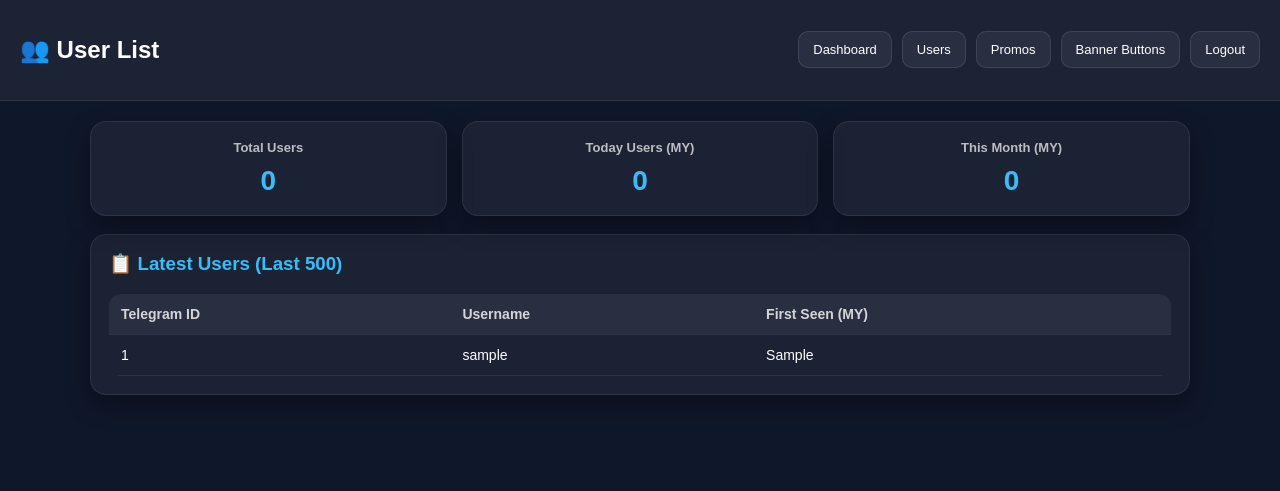
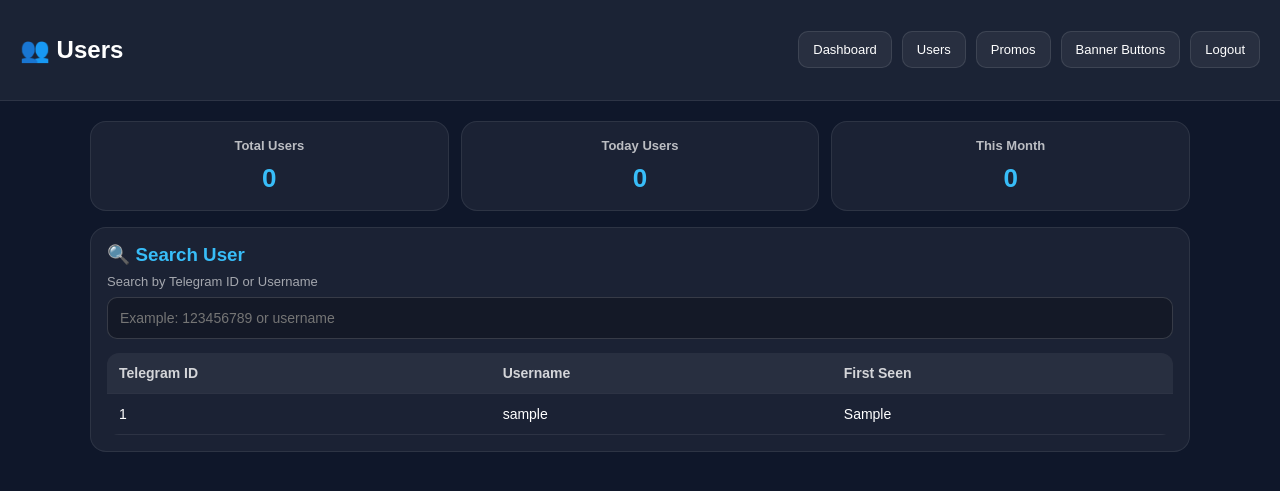
Before and after one commit to Dreamchaser-aus/captaintest12, a Flask app: page /admin/users in a window 1280 px wide. Shown: the top 491 px of the page. Run offline with Flask 3, Linux system fonts and the light colour scheme; the visitor is signed in with stand-in values (Sample User, id 1); a database or web service that is not in the repository returns one stand-in record (values such as "Sample title"); data that the repository does not hold is empty; some libraries are stand-ins or nearby versions.

Commit message:
Update users.html

```diff
--- a/templates/users.html
+++ b/templates/users.html
@@ -5,120 +5,43 @@
   <meta name="viewport" content="width=device-width, initial-scale=1.0">
   <title>Users</title>
   <style>
-    body {
-      margin: 0;
-      font-family: Arial, sans-serif;
-      background: #0f172a;
-      color: white;
-    }
+    body { margin:0; font-family:Arial; background:#0f172a; color:white; }
+    .topbar { padding:16px 20px; display:flex; justify-content:space-between; align-items:center;
+      background:rgba(255,255,255,0.05); border-bottom:1px solid rgba(255,255,255,0.08); }
+    .nav { display:flex; gap:10px; }
+    .nav a { text-decoration:none; padding:10px 14px; border-radius:10px; font-size:13px;
+      background:rgba(255,255,255,0.06); border:1px solid rgba(255,255,255,0.1); color:white; }
+    .nav a:hover { background:rgba(56,189,248,0.2); border-color:rgba(56,189,248,0.4); }
 
-    .topbar {
-      background: rgba(255,255,255,0.05);
-      border-bottom: 1px solid rgba(255,255,255,0.08);
-      padding: 16px 20px;
-      display: flex;
-      justify-content: space-between;
-      align-items: center;
-    }
+    .container { max-width:1100px; margin:auto; padding:20px; }
 
-    .nav {
-      display: flex;
-      gap: 10px;
-    }
+    .stats { display:grid; grid-template-columns:repeat(3,1fr); gap:12px; margin-bottom:16px; }
+    .stat { background:rgba(255,255,255,0.05); border:1px solid rgba(255,255,255,0.08);
+      border-radius:16px; padding:16px; text-align:center; }
+    .stat h3 { margin:0; font-size:13px; opacity:0.7; }
+    .stat p { margin:10px 0 0; font-size:26px; font-weight:bold; color:#38bdf8; }
 
-    .nav a {
-      text-decoration: none;
-      padding: 10px 14px;
-      border-radius: 10px;
-      font-size: 13px;
-      background: rgba(255,255,255,0.06);
-      border: 1px solid rgba(255,255,255,0.1);
-      color: white;
-      transition: 0.2s;
-    }
+    .card { background:rgba(255,255,255,0.05); border:1px solid rgba(255,255,255,0.08);
+      border-radius:16px; padding:16px; }
 
-    .nav a:hover {
-      background: rgba(56,189,248,0.2);
-      border-color: rgba(56,189,248,0.4);
-    }
+    input { width:100%; padding:12px; border-radius:10px; border:1px solid rgba(255,255,255,0.15);
+      background:rgba(0,0,0,0.25); color:white; font-size:14px; outline:none; box-sizing:border-box; }
 
-    .container {
-      max-width: 1100px;
-      margin: auto;
-      padding: 20px;
-    }
+    table { width:100%; border-collapse:collapse; margin-top:14px; overflow:hidden; border-radius:12px; }
+    th, td { padding:12px; border-bottom:1px solid rgba(255,255,255,0.08); font-size:14px; text-align:left; }
+    th { background:rgba(255,255,255,0.06); color:rgba(255,255,255,0.8); }
 
-    .stats {
-      display: grid;
-      grid-template-columns: repeat(3, 1fr);
-      gap: 15px;
-      margin-bottom: 18px;
-    }
+    tr:hover td { background:rgba(56,189,248,0.06); }
 
-    .stat-card {
-      background: rgba(255,255,255,0.05);
-      border: 1px solid rgba(255,255,255,0.08);
-      border-radius: 16px;
-      padding: 18px;
-      text-align: center;
-      box-shadow: 0 10px 25px rgba(0,0,0,0.35);
-    }
-
-    .stat-card h3 {
-      margin: 0;
-      font-size: 13px;
-      opacity: 0.7;
-    }
-
-    .stat-card p {
-      margin: 10px 0 0;
-      font-size: 28px;
-      font-weight: bold;
-      color: #38bdf8;
-    }
-
-    .card {
-      background: rgba(255,255,255,0.05);
-      border: 1px solid rgba(255,255,255,0.08);
-      border-radius: 16px;
-      padding: 18px;
-      box-shadow: 0 10px 25px rgba(0,0,0,0.35);
-    }
-
-    table {
-      width: 100%;
-      border-collapse: collapse;
-      overflow: hidden;
-      border-radius: 12px;
-    }
-
-    th, td {
-      padding: 12px;
-      border-bottom: 1px solid rgba(255,255,255,0.08);
-      text-align: left;
-      font-size: 14px;
-    }
-
-    th {
-      background: rgba(255,255,255,0.06);
-      color: rgba(255,255,255,0.8);
-    }
-
-    tr:hover td {
-      background: rgba(56,189,248,0.06);
-    }
-
-    @media(max-width: 900px){
-      .stats {
-        grid-template-columns: 1fr;
-      }
+    @media(max-width:900px){
+      .stats { grid-template-columns:1fr; }
     }
   </style>
 </head>
 <body>
 
   <div class="topbar">
-    <h2>👥 User List</h2>
+    <h2>👥 Users</h2>
     <div class="nav">
       <a href="/admin">Dashboard</a>
       <a href="/admin/users">Users</a>
@@ -131,31 +54,34 @@
   <div class="container">
 
     <div class="stats">
-      <div class="stat-card">
+      <div class="stat">
         <h3>Total Users</h3>
         <p>{{ total }}</p>
       </div>
-
-      <div class="stat-card">
-        <h3>Today Users (MY)</h3>
+      <div class="stat">
+        <h3>Today Users</h3>
         <p>{{ today }}</p>
       </div>
-
-      <div class="stat-card">
-        <h3>This Month (MY)</h3>
+      <div class="stat">
+        <h3>This Month</h3>
         <p>{{ month }}</p>
       </div>
     </div>
 
     <div class="card">
-      <h3 style="margin-top:0;color:#38bdf8;">📋 Latest Users (Last 500)</h3>
+      <h3 style="margin:0;color:#38bdf8;">🔍 Search User</h3>
+      <p style="margin:8px 0;opacity:0.6;font-size:13px;">Search by Telegram ID or Username</p>
+
+      <form method="GET">
+        <input type="text" name="q" value="{{ q }}" placeholder="Example: 123456789 or username">
+      </form>
 
       <table>
         <thead>
           <tr>
             <th>Telegram ID</th>
             <th>Username</th>
-            <th>First Seen (MY)</th>
+            <th>First Seen</th>
           </tr>
         </thead>
         <tbody>
```
